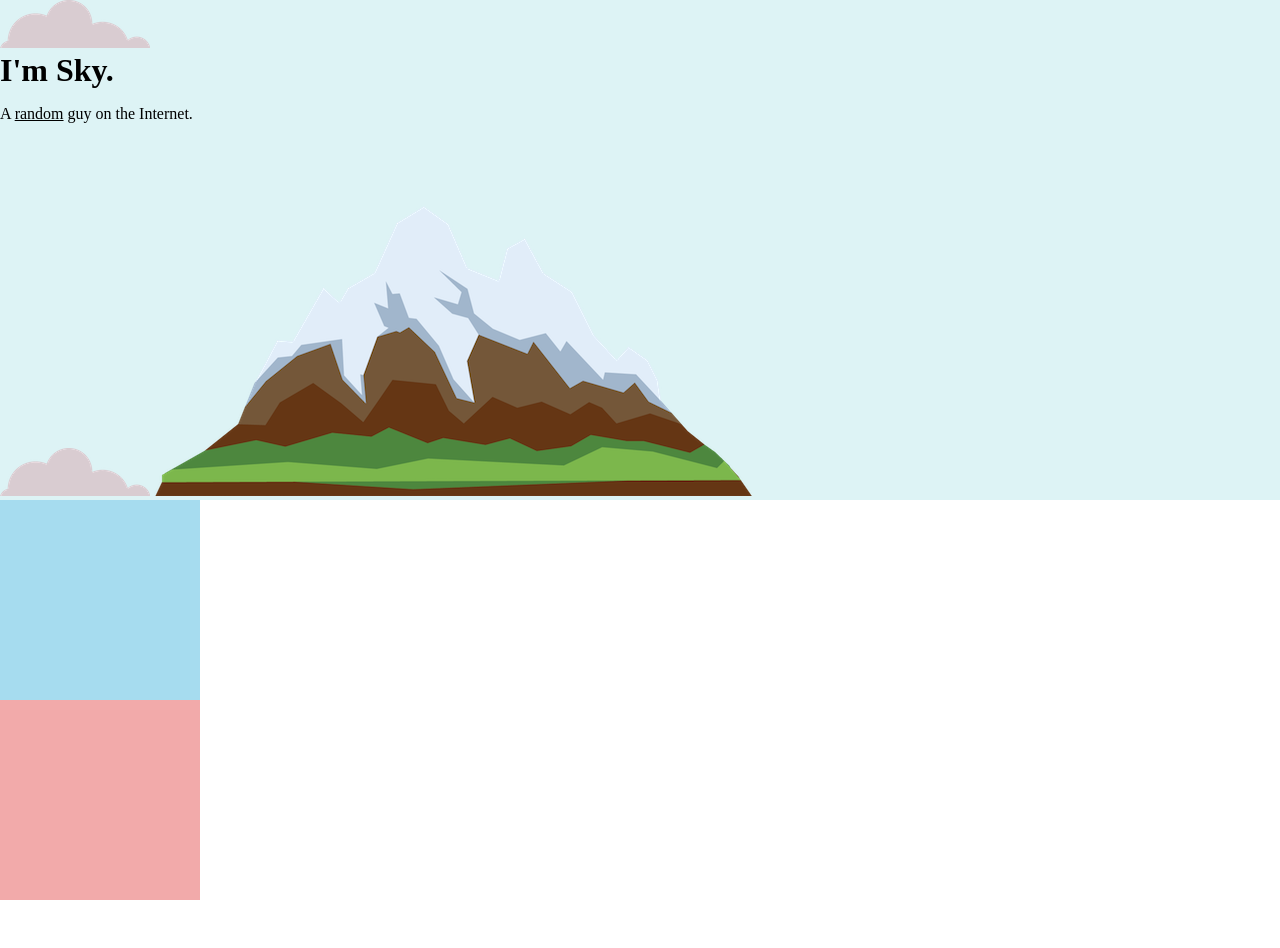
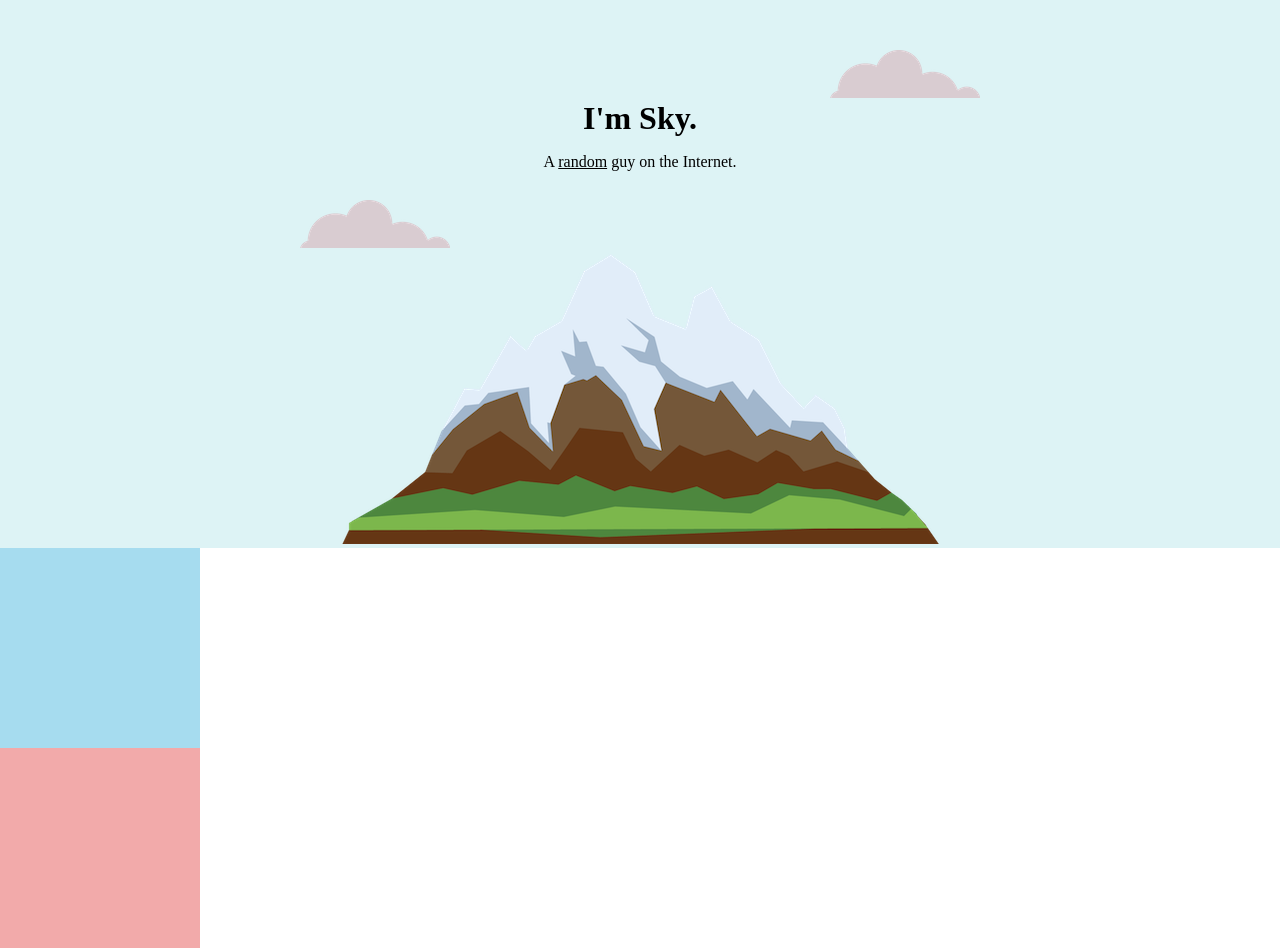
Before and after one commit to tianskylan/learning-web, a plain HTML site: page css-my-site/index.html in a window 1280 px wide. Before the commit the page ends 900 px from the top, so only its background shows below. Drawn offline with Linux system fonts and the light colour scheme.

Commit message:
Center text and absolute position images

```diff
--- a/css-my-site/css/styles.css
+++ b/css-my-site/css/styles.css
@@ -1,5 +1,6 @@
 body {
   margin: 0;
+  text-align: center;
 }
 
 h1 {
@@ -8,6 +9,8 @@ h1 {
 
 .top-container {
   background-color: #ddf3f5;
+  padding-top: 100px;
+  position: relative;
 }
 
 .middle-container {
@@ -25,3 +28,15 @@ h1 {
 .emphasis {
   text-decoration: underline;
 }
+
+.top-cloud {
+  position: absolute;
+  top: 50px;
+  right: 300px;
+}
+
+.bottom-cloud {
+  position: absolute;
+  bottom: 300px;
+  left: 300px;
+}
--- a/css-my-site/index.html
+++ b/css-my-site/index.html
@@ -11,10 +11,10 @@
 
 <body>
     <div class="top-container">
-        <img src="images/cloud.png" alt="cloud">
+        <img src="images/cloud.png" class="top-cloud" alt="cloud">
         <h1>I'm Sky.</h1>
         <p>A <span class="emphasis">random</span> guy on the Internet.</p>
-        <img src="images/cloud.png" alt="cloud">
+        <img src="images/cloud.png" class="bottom-cloud" alt="cloud">
         <img src="images/mountain.png" alt="mountain">
     </div>
 
```
